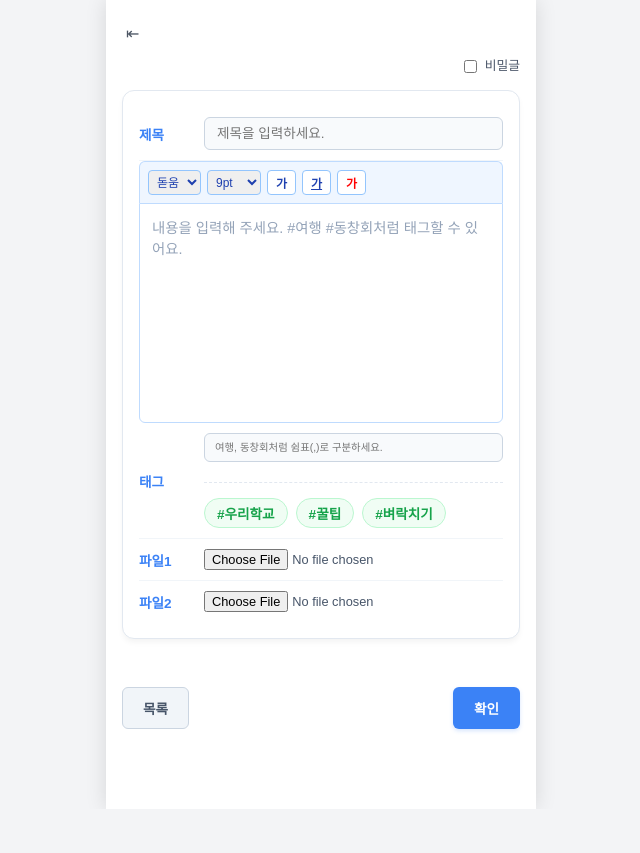
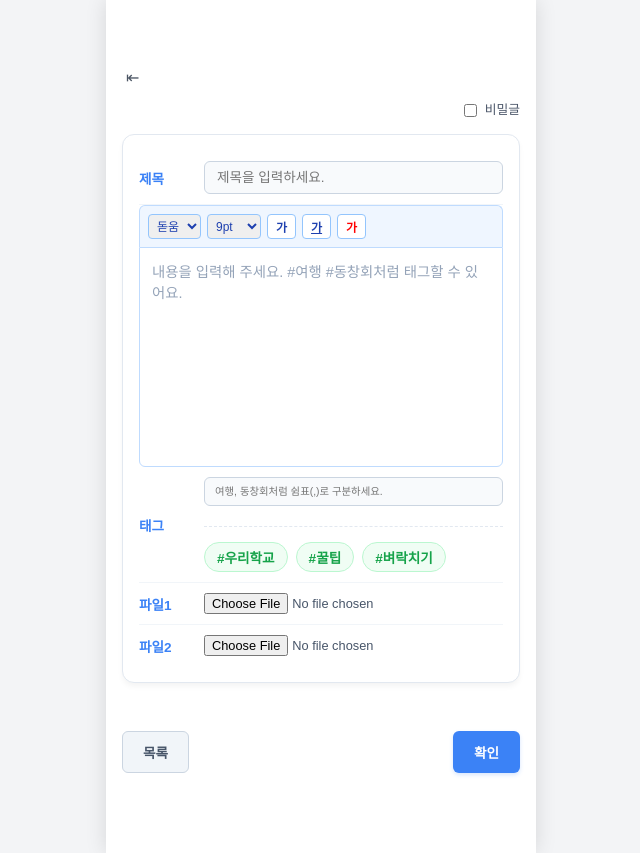
Before and after one commit to zzz4060785-boop/mbox, a Flask app: template pybo/templates/board_write.html in a window 1280 px wide. Shown: the whole page, without its empty margins (319-959 px from the left). Before the commit the page ends 798 px from the top, so only its background shows below. Run offline with Flask 3, Linux system fonts and the light colour scheme; the template is opened without the code that fills it, so the values that code supplies are empty.

Commit message:
Place board write back action below notification bell

```diff
--- a/pybo/static/css/board_write.css
+++ b/pybo/static/css/board_write.css
@@ -28,6 +28,7 @@
         display: flex;
         flex-direction: column;
         gap: 4px;
+        padding-top: 44px;
         margin-bottom: 16px;
       }
       .back-row {
```
